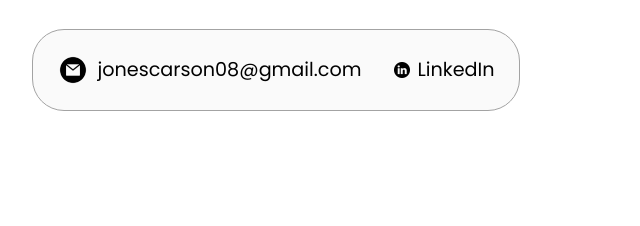
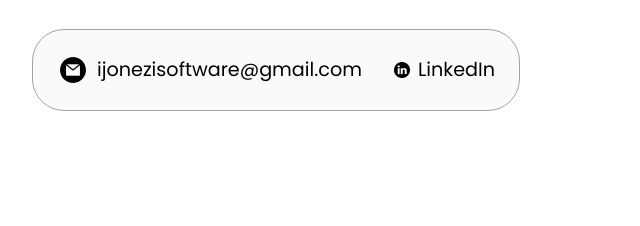
Before and after one commit to iJonezi/ijonezi-personal-website, a plain HTML site: page index.html in a window 1280 px wide. Shown: the part 2707-2933 px from the top of the page, 364-1004 px from the left. Drawn offline with Linux system fonts and the light colour scheme.

Commit message:
Resume Update
Resume Update

```diff
--- a/index.html
+++ b/index.html
@@ -141,7 +141,7 @@
             <img src="./assets/email.png"
             alt="email icon"
             class="icon contact-icon">
-            <p><a href="mailto:jonescarson08@gmail.com">jonescarson08@gmail.com</a></p>
+            <p><a href="mailto:ijonezisoftware@gmail.com">ijonezisoftware@gmail.com</a></p>
         </div>
         <div class="info-container">
             <img src="./assets/linkedin.png"
```
Also changed, not shown: 1 other file.
